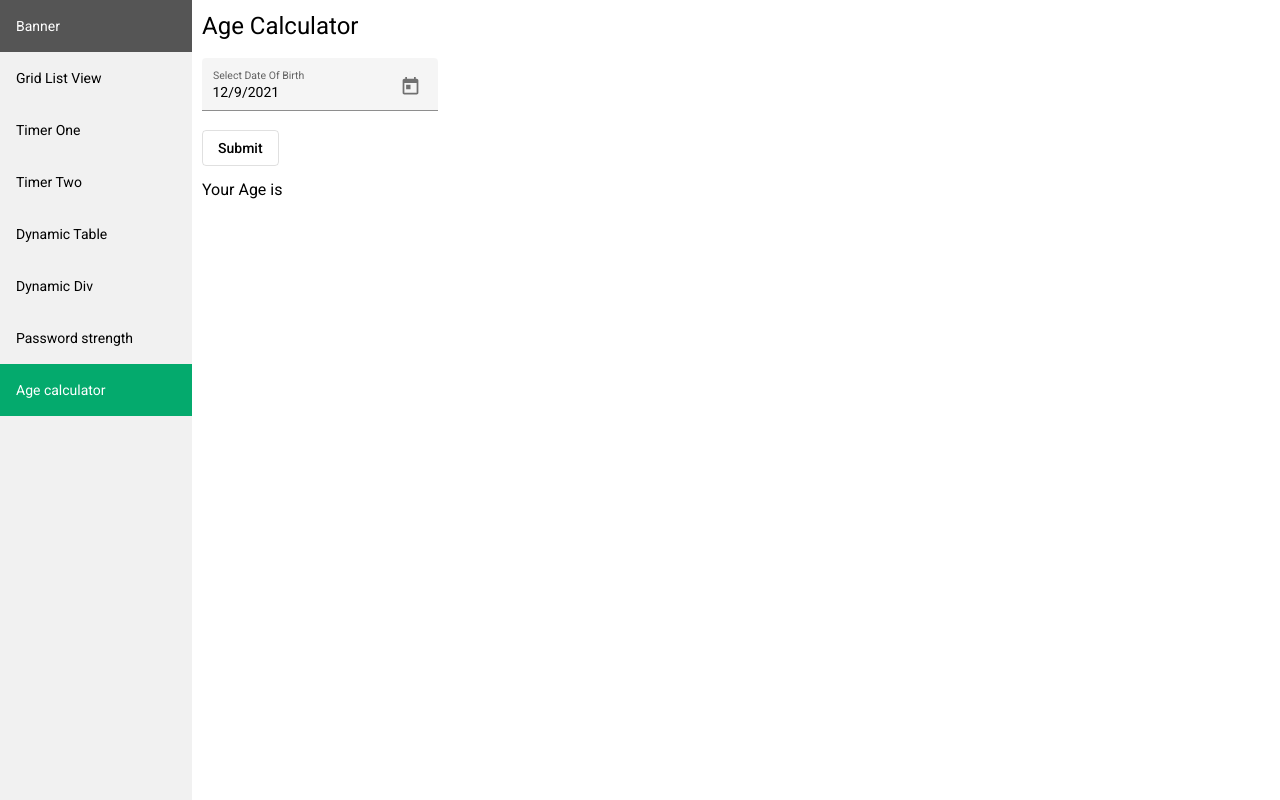
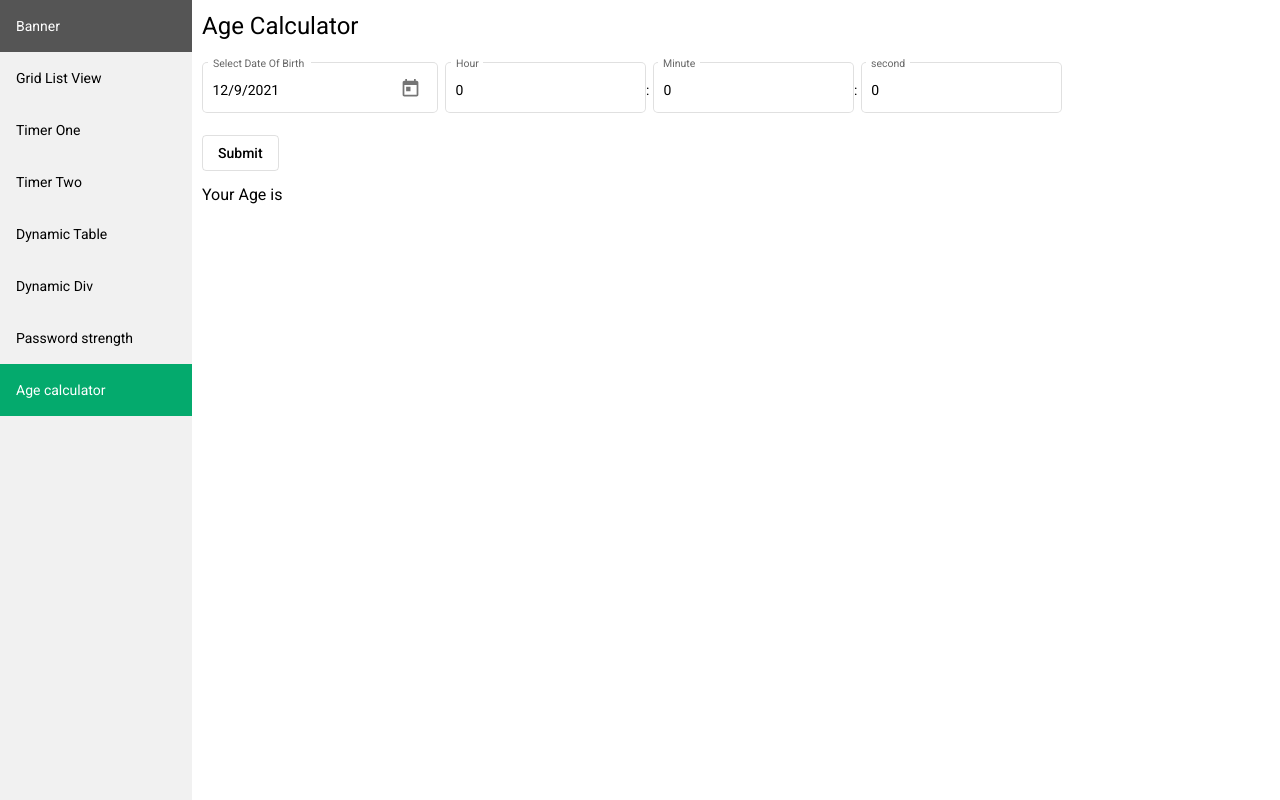
Before and after one commit to shivam97890/training, an Angular app: page /age-calculator in a window 1280 px wide. Built offline with nearby package versions, Linux system fonts and the light colour scheme.

Commit message:
age calculator

```diff
--- a/src/app/feature/age-calculator/age-calculator.component.html
+++ b/src/app/feature/age-calculator/age-calculator.component.html
@@ -1,11 +1,24 @@
 <div class="container">
     <h1>Age Calculator</h1>
-    <mat-form-field appearance="fill">
+    <mat-form-field class="example-full-width" appearance="outline">
         <mat-label>Select Date Of Birth</mat-label>
         <input matInput [matDatepicker]="picker" [(ngModel)]="dob">
         <mat-datepicker-toggle matSuffix [for]="picker"></mat-datepicker-toggle>
         <mat-datepicker #picker></mat-datepicker>
-    </mat-form-field><br>
+    </mat-form-field>
+    <mat-form-field  appearance="outline">
+        <mat-label>Hour</mat-label>
+        <input matInput placeholder="Hour" [(ngModel)]="hour" >
+      </mat-form-field>:
+      <mat-form-field  appearance="outline">
+        <mat-label>Minute</mat-label>
+        <input matInput placeholder="Minute" [(ngModel)]="min">
+      </mat-form-field>:
+      <mat-form-field  appearance="outline">
+        <mat-label>second</mat-label>
+        <input matInput placeholder="Second" [(ngModel)]="second">
+      </mat-form-field>
+      <br>
     <button type="submit" mat-stroked-button (click)="ageCalculator()" class="registerbtn">Submit</button>
     <div class="display-age">
         <h3>Your Age is{{age}}</h3>
--- a/src/app/feature/age-calculator/age-calculator.component.scss
+++ b/src/app/feature/age-calculator/age-calculator.component.scss
@@ -5,3 +5,7 @@
 .display-age{
     margin:10px 0px 0px 0px;
 }
+
+.example-full-width{
+    margin:0px 7px 0px 0px;
+}
--- a/src/app/feature/age-calculator/age-calculator.component.ts
+++ b/src/app/feature/age-calculator/age-calculator.component.ts
@@ -9,6 +9,10 @@ export class AgeCalculatorComponent implements OnInit {
 
   dob: Date = new Date();
   age: string = '';
+  hour: number = 0;
+  min: number = 0;
+  second: number = 0;
+
   constructor() { }
 
   ngOnInit(): void {
@@ -22,6 +26,14 @@ export class AgeCalculatorComponent implements OnInit {
     let d2 = date.getDate();
     let m2 = 1 + date.getMonth();
     let y2 = date.getFullYear();
+    let todayHour = date.getHours();
+    let todayMin = date.getMinutes();
+    let todaySec = date.getSeconds();
+    let hourDiff = todayHour - this.hour;
+    let minDiff = todayMin - this.min;
+    let secondDiff = todaySec - this.second;
+
+
     let month = [31, 28, 31, 30, 31, 30, 31, 31, 30, 31, 30, 31];
 
     if (d1 > d2) {
@@ -35,7 +47,20 @@ export class AgeCalculatorComponent implements OnInit {
     let d = d2 - d1;
     let m = m2 - m1;
     let y = y2 - y1;
+    if (hourDiff < 0) {
 
-    this.age = `   ${y}  Years  ${m}   Months   ${d}  Days.`;
+      hourDiff = 24 + hourDiff
+
+    }
+    if (minDiff < 0) {
+      minDiff = 60 + minDiff
+    }
+    if (secondDiff < 0) {
+      secondDiff = 60 + secondDiff
+    }
+    console.log(todayHour, todayMin, todaySec)
+    console.log(hourDiff, minDiff, secondDiff)
+
+    this.age = `   ${y}  Years  ${m}   Months   ${d}  Days ${hourDiff} hours ${minDiff} minutes ${secondDiff} second.`;
   }
 }
```
